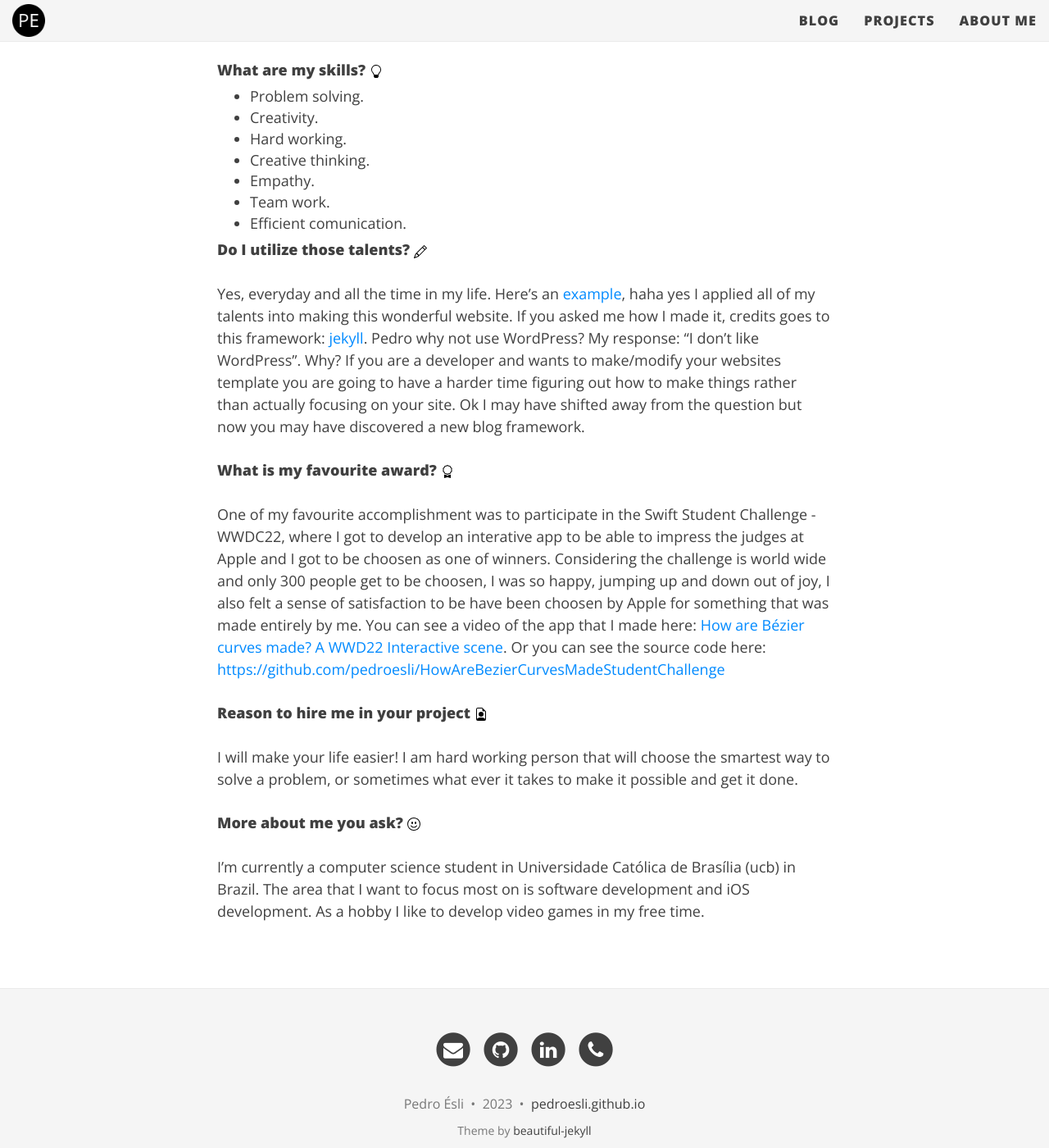
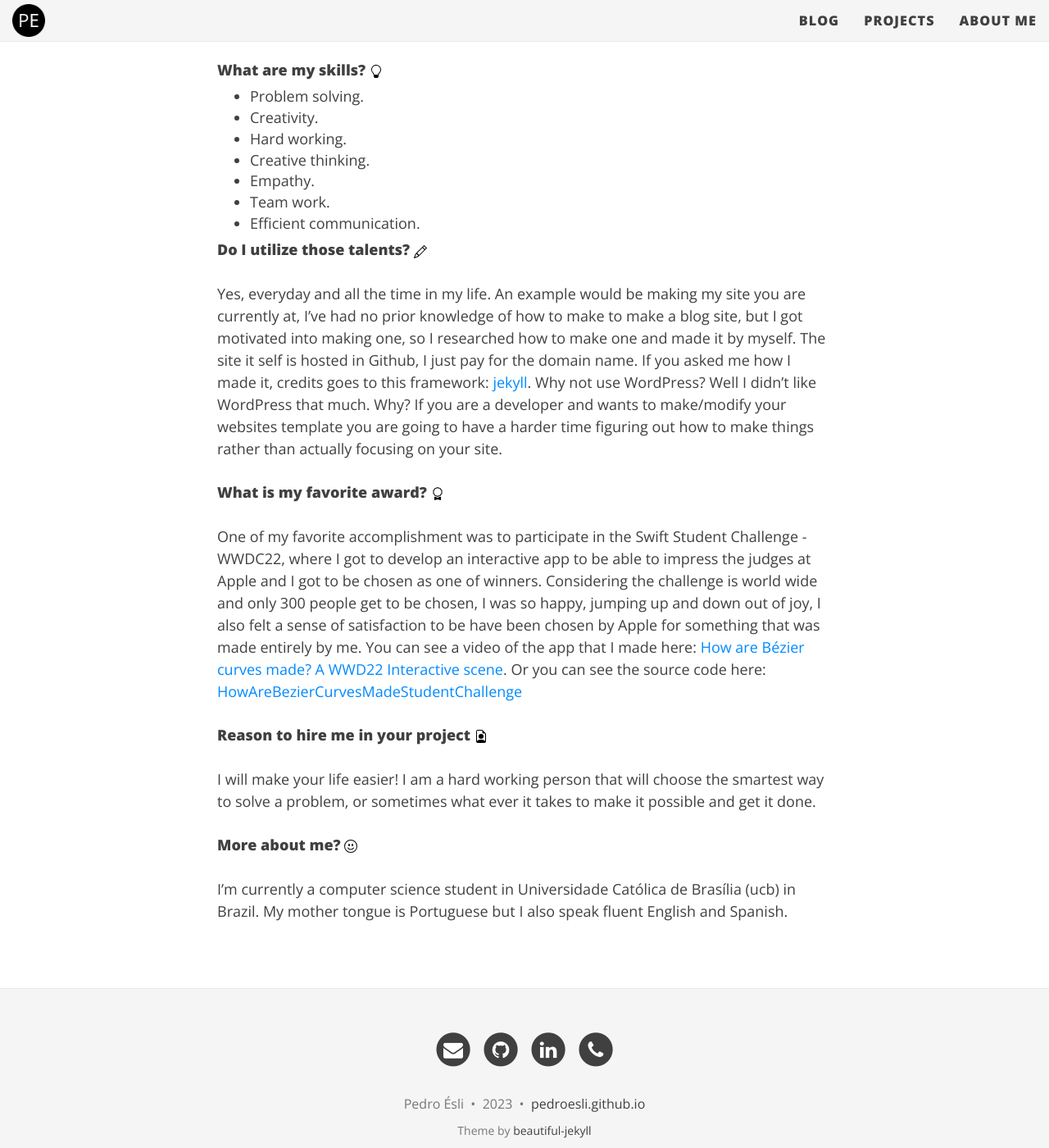
Before and after one commit to pedroesli/pedroesli.github.io, a Jekyll site: the page built from aboutme.md, in a window 1280 px wide and 1400 px high, scrolled down 1412 px. Shown: the whole window at 82% size. Built offline with Jekyll 4.4.1, drawn with Linux system fonts in a browser that asks for light colours; nearby versions of some CDN libraries.

Commit message:
Fix readme spelling mistakes

```diff
--- a/aboutme.md
+++ b/aboutme.md
@@ -23,17 +23,16 @@ Eating pizza or burger, having a good time with my friends, having the feeling o
 - Creative thinking.
 - Empathy.
 - Team work.
-- Efficient comunication.
+- Efficient communication.
 
 #### Do I utilize those talents? ![pencil](/img/aboutme/pencil.svg)
-Yes, everyday and all the time in my life. Here's an [example](/index.html), haha yes I applied all of my talents into making this wonderful website. If you asked me how I made it, credits goes to this framework: [jekyll](https://jekyllrb.com/). Pedro why not use WordPress? My response: "I don't like WordPress". Why? If you are a developer and wants to make/modify your websites template you are going to have a harder time figuring out how to make things rather than actually focusing on your site. Ok I may have shifted away from the question but now you may have discovered a new blog framework.
+Yes, everyday and all the time in my life. An example would be making my site you are currently at, I've had no prior knowledge of how to make to make a blog site, but I got motivated into making one, so I researched how to make one and made it by myself. The site it self is hosted in Github, I just pay for the domain name. If you asked me how I made it, credits goes to this framework: [jekyll](https://jekyllrb.com/). Why not use WordPress? Well I didn't like WordPress that much. Why? If you are a developer and wants to make/modify your websites template you are going to have a harder time figuring out how to make things rather than actually focusing on your site.
 
-#### What is my favourite award? ![award](/img/aboutme/award.svg)
-One of my favourite accomplishment was to participate in the Swift Student Challenge - WWDC22, where I got to develop an interative app to be able to impress the judges at Apple and I got to be choosen as one of winners. Considering the challenge is world wide and only 300 people get to be choosen, I was so happy, jumping up and down out of joy, I also felt a sense of satisfaction to be have been choosen by Apple for something that was made entirely by me. You can see a video of the app that I made here: [How are Bézier curves made? A WWD22 Interactive scene](https://youtu.be/CKAgK4ZwFyQ). Or you can see the source code here: [https://github.com/pedroesli/HowAreBezierCurvesMadeStudentChallenge](https://github.com/pedroesli/HowAreBezierCurvesMadeStudentChallenge)
+#### What is my favorite award? ![award](/img/aboutme/award.svg)
+One of my favorite accomplishment was to participate in the Swift Student Challenge - WWDC22, where I got to develop an interactive app to be able to impress the judges at Apple and I got to be chosen as one of winners. Considering the challenge is world wide and only 300 people get to be chosen, I was so happy, jumping up and down out of joy, I also felt a sense of satisfaction to be have been chosen by Apple for something that was made entirely by me. You can see a video of the app that I made here: [How are Bézier curves made? A WWD22 Interactive scene](https://youtu.be/CKAgK4ZwFyQ). Or you can see the source code here: [HowAreBezierCurvesMadeStudentChallenge](https://github.com/pedroesli/HowAreBezierCurvesMadeStudentChallenge)
 
 #### Reason to hire me in your project ![file-earmark-person](/img/aboutme/file-earmark-person.svg)
-I will make your life easier! I am hard working person that will choose the smartest way to solve a problem, or sometimes what ever it takes to make it possible and get it done.
+I will make your life easier! I am a hard working person that will choose the smartest way to solve a problem, or sometimes what ever it takes to make it possible and get it done.
 
-#### More about me you ask? ![emoji-smile](/img/aboutme/emoji-smile.svg)
-I'm currently a computer science student in Universidade Católica de Brasília (ucb) in Brazil.
-The area that I want to focus most on is software development and iOS development. As a hobby I like to develop video games in my free time.
+#### More about me? ![emoji-smile](/img/aboutme/emoji-smile.svg)
+I'm currently a computer science student in Universidade Católica de Brasília (ucb) in Brazil. My mother tongue is Portuguese but I also speak fluent English and Spanish.
```
